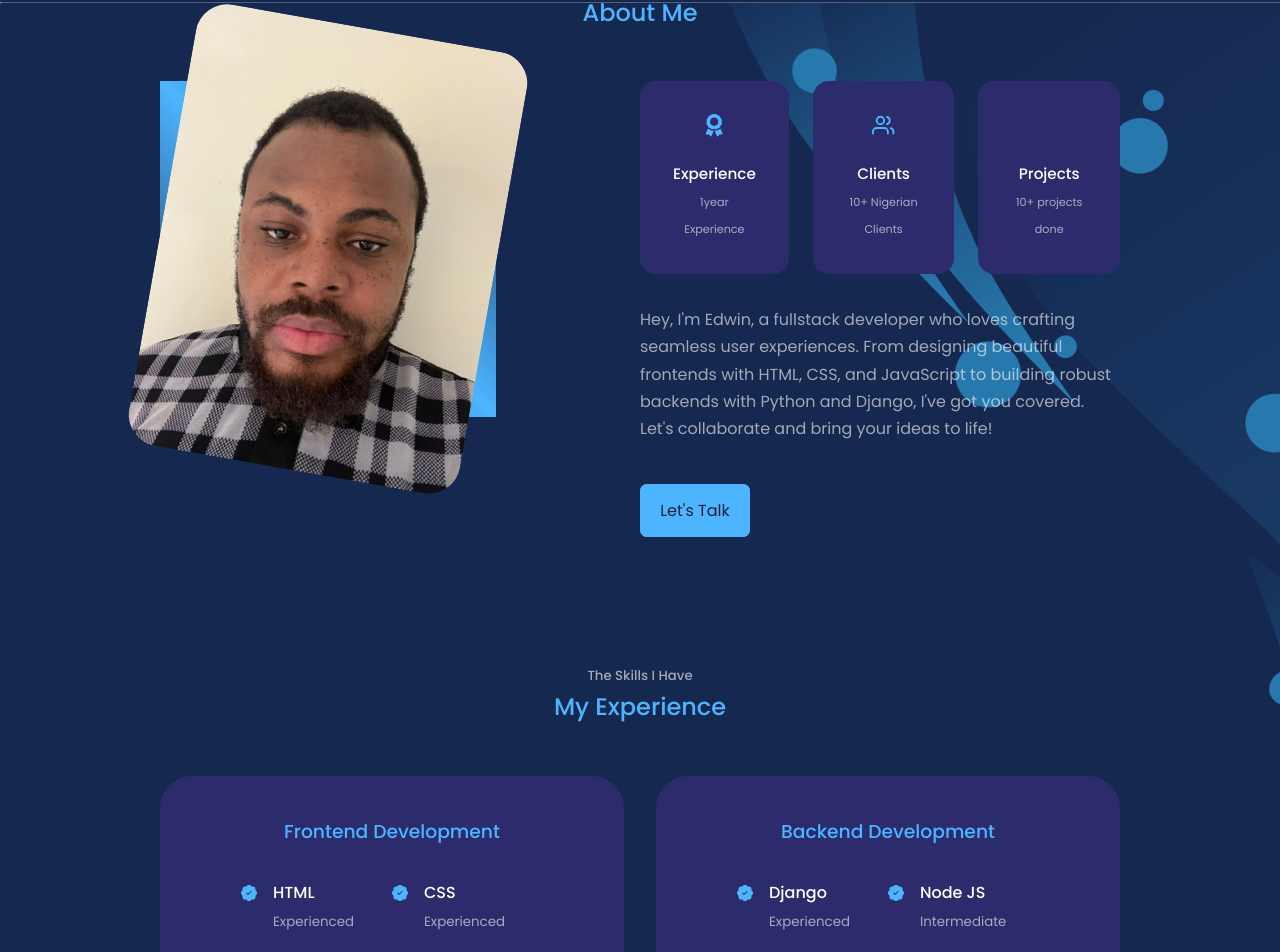
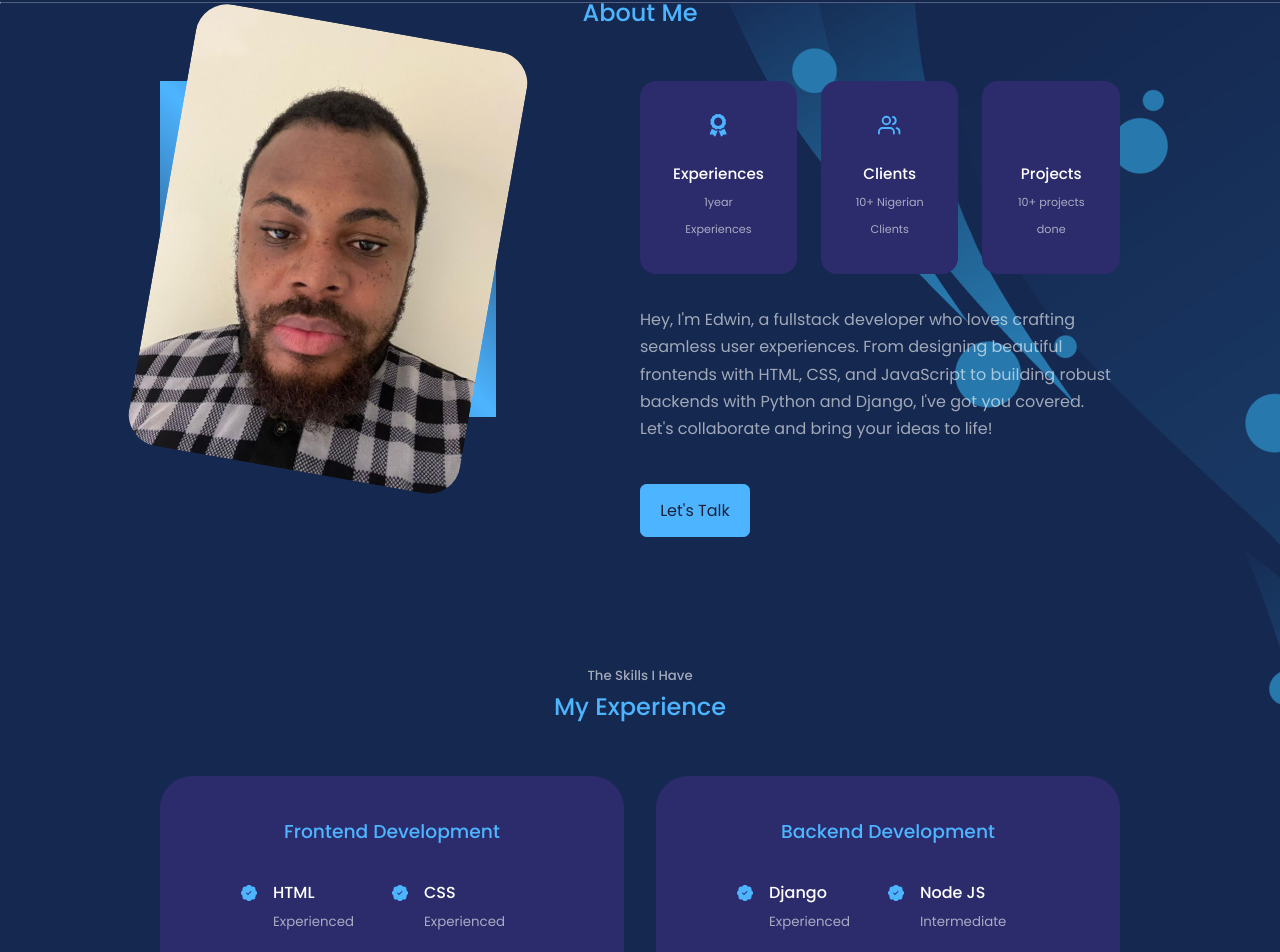
Before and after one commit to Eddysam2000/My-Portfolio, a React (Create React App) app: page / in a window 1280 px wide. Shown: the part 958-1910 px from the top of the page. Built offline with nearby package versions, Linux system fonts and the light colour scheme; some icons are missing.

Commit message:
about done

```diff
--- a/src/components/about/About.jsx
+++ b/src/components/about/About.jsx
@@ -23,8 +23,8 @@ const About = () => {
           <div className="about_cards">
             <article className='about_card'>
               <FaAward className='about_icon'/>
-              <h5>Experience</h5>
-              <small>1year Experience</small>
+              <h5>Experiences</h5>
+              <small>1year Experiences</small>
             </article>
 
             <article className='about_card'>
```
